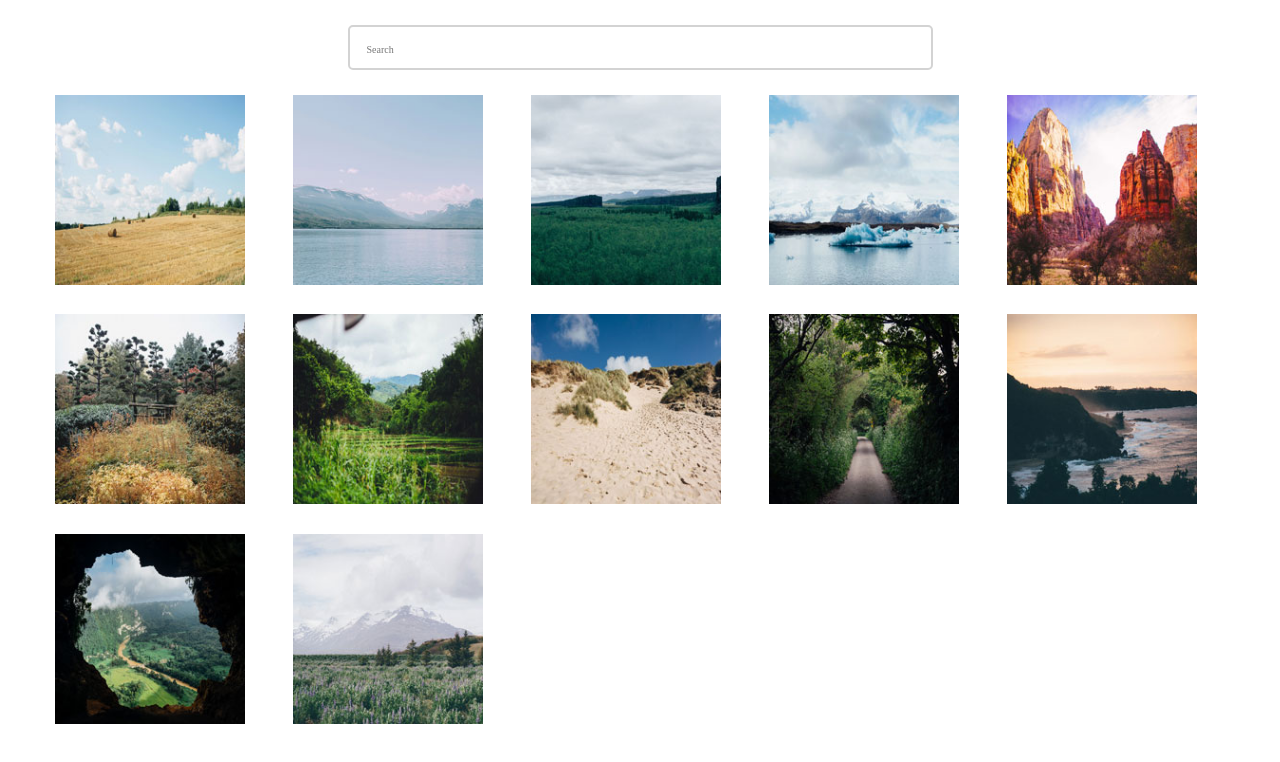
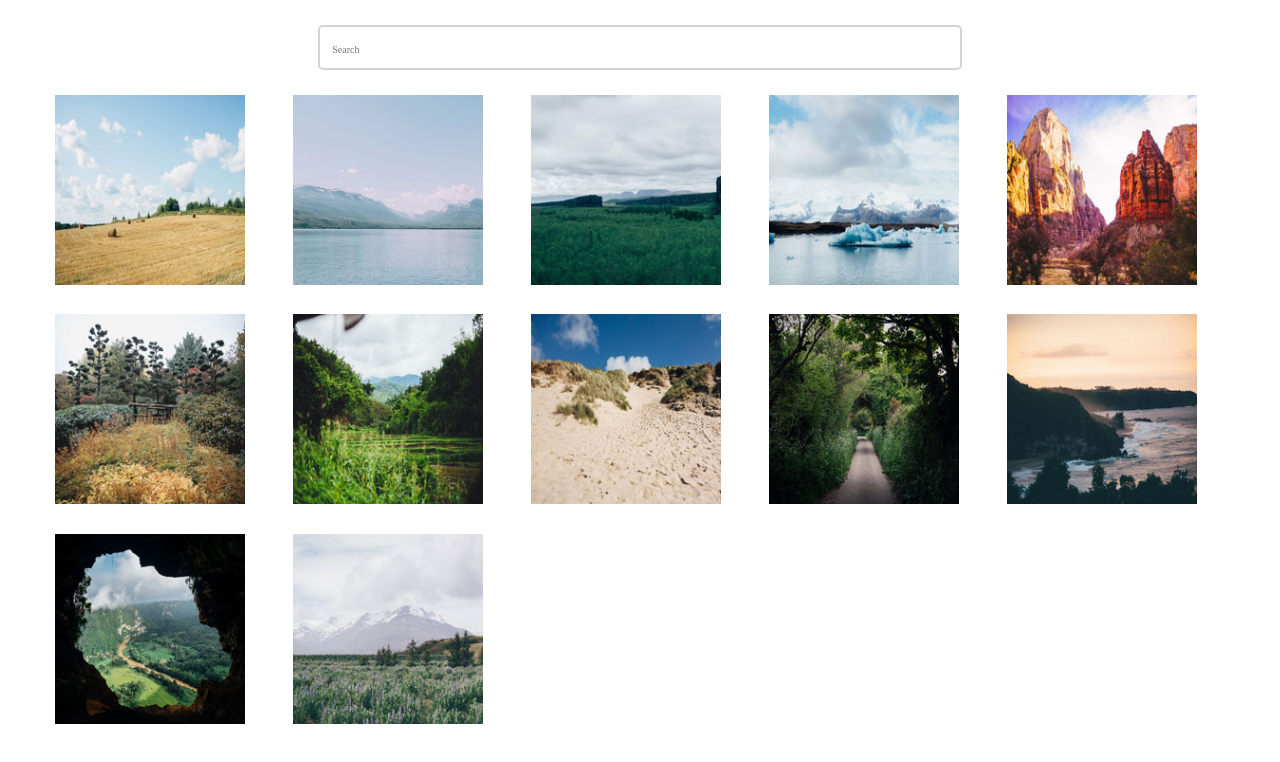
Before and after one commit to chiaki-yamada/Interactive-Photo-Gallery, a plain HTML site: page index.html in a window 1280 px wide. Drawn offline with Linux system fonts and the light colour scheme.

Commit message:
updated css

```diff
--- a/css/style.css
+++ b/css/style.css
@@ -13,7 +13,7 @@ img {
 }
 
 input {
-  width: 50%;
+  width: 55%;
   height: 45px;
   border-style: solid;
   border-color: lightgray;
@@ -23,7 +23,7 @@ input {
 #search::placeholder {
   text-align: left;
   font-size: 10px;
-  padding: 15px
+  padding: 10px
 }
 
 .thumbnails {
```
